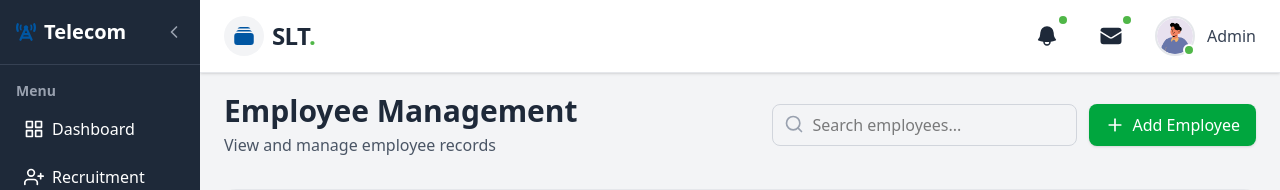
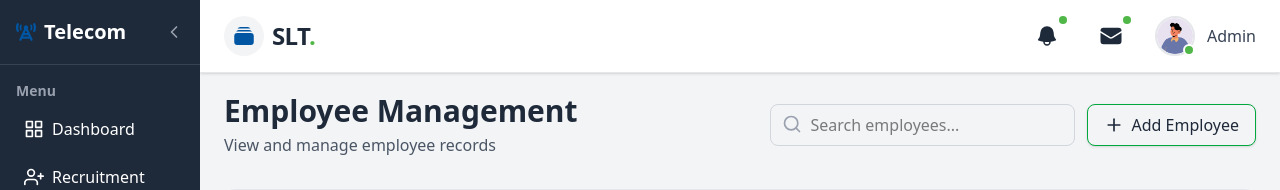
Before and after one commit to Sangeeth-Madushan/employee-management-crud-frontend, a React (Vite) app: page / in a window 1280 px wide. Shown: the top 190 px of the page. Built offline with nearby package versions, Linux system fonts and the light colour scheme; no server answers.

Commit message:
Change color of add employee button

```diff
--- a/src/pages/employee.jsx
+++ b/src/pages/employee.jsx
@@ -123,7 +123,8 @@ function Employee() {
                   </div>
                   <button
                     onClick={() => navigate("/add-employee")}
-                    className="bg-green-600 hover:bg-green-700 text-white px-4 py-2 rounded-lg flex items-center justify-center gap-2 transition-colors shadow-sm"
+                    className="bg-gray-100 border border-green-600 text-gray-800 hover:bg-gray-200 hover:border-green-700 px-4 py-2 rounded-lg flex items-center justify-center gap-2 transition-colors shadow-sm"
+
                   >
                     <FiPlus className="w-5 h-5" />
                     Add Employee
@@ -132,7 +133,6 @@ function Employee() {
               </div>
             </div>
 
-            {/* Scrollable Employee Table */}
             {/* Scrollable Employee Table */}
             <div className="bg-white rounded-xl shadow-sm border border-gray-200 overflow-hidden">
               <div className="overflow-x-auto">
```
